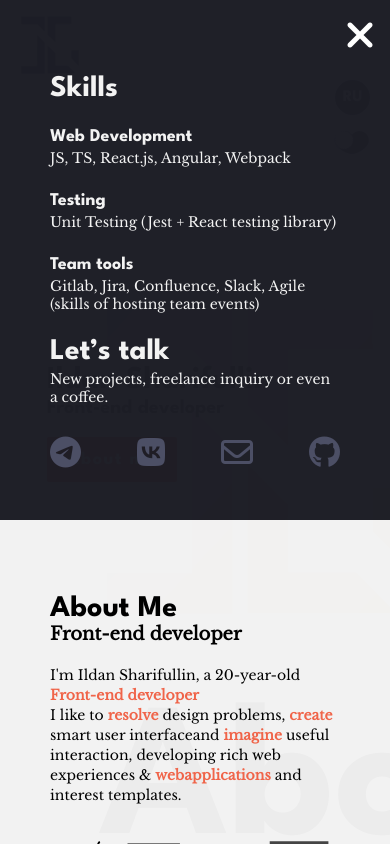
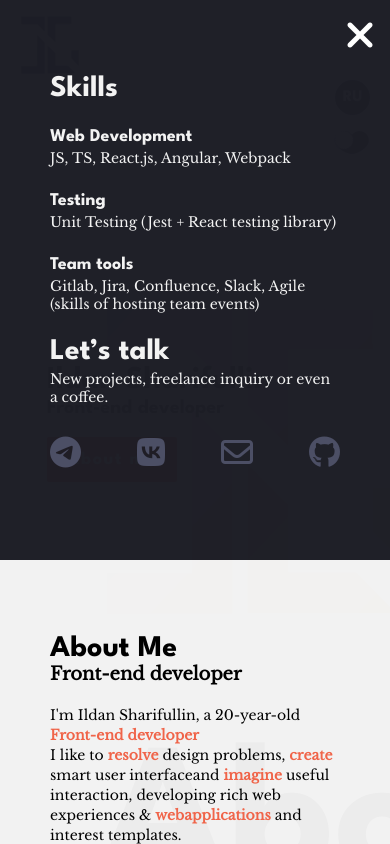
Before and after one commit to 1ldaun/stormrage, a React (Create React App) app: page / in a window 390 px wide. Both pictures are taken after a click on the button "About me". Shown: the top 844 px of the page. Built offline with nearby package versions, Linux system fonts and the light colour scheme.

Commit message:
fix: fixed mobile display

```diff
--- a/src/widgets/InfoSection/InfoSection.module.scss
+++ b/src/widgets/InfoSection/InfoSection.module.scss
@@ -184,7 +184,7 @@
   }
 
   @media (max-width: 768px) {
-    height: 520px;
+    height: 560px;
     position: relative;
     width: 100%;
     transform: translateX(100%);
--- a/src/widgets/InfoSection/InfoSection.tsx
+++ b/src/widgets/InfoSection/InfoSection.tsx
@@ -33,7 +33,7 @@ const InfoSection = ({isActive, setIsActive}: InfoSectionProps) => {
                 ))}
 
                 <h3 className={styles.rightBlock__title}>{t("infoSection.skillsLetsTalkSubtitle")}</h3>
-                <p className={cx(styles.rightBlock__text, i18n.language === "ru" ? styles.rightBlock__text_ruFont : "")}>{t("infoSection.skillsLetsTalkText")}</p>
+                <p className={cx(styles.rightBlock__text, i18n.language === "ru" && styles.rightBlock__text_ruFont)}>{t("infoSection.skillsLetsTalkText")}</p>
 
                 <div className={styles.rightBlock__socialBlock}>
                     <a href="https://t.me/d1sinterested" target="_blank" rel="noreferrer" ><i className="fab fa-telegram-plane"/></a>
@@ -42,7 +42,7 @@ const InfoSection = ({isActive, setIsActive}: InfoSectionProps) => {
                     <a href="https://github.com/1ldaun" target="_blank" rel="noreferrer" ><i className="fa-brands fa-github"></i></a>
                 </div>
             </div>
-            <div className={cx(styles.leftBlock, isActive ? styles.leftBlock_active : "", i18n.language === "ru" ? styles.leftBlock_ruFont : "")}>
+            <div className={cx(styles.leftBlock, isActive ? styles.leftBlock_active : "", i18n.language === "ru" && styles.leftBlock_ruFont)}>
                 <p className={styles.leftBlock__backgroundText}>About</p>
                 <h3 className={styles.leftBlock__title}>{t("infoSection.aboutTitle")}</h3>
                 <h4 className={styles.leftBlock__subtitle}>{t("infoSection.aboutSubtitle")}</h4>
```
